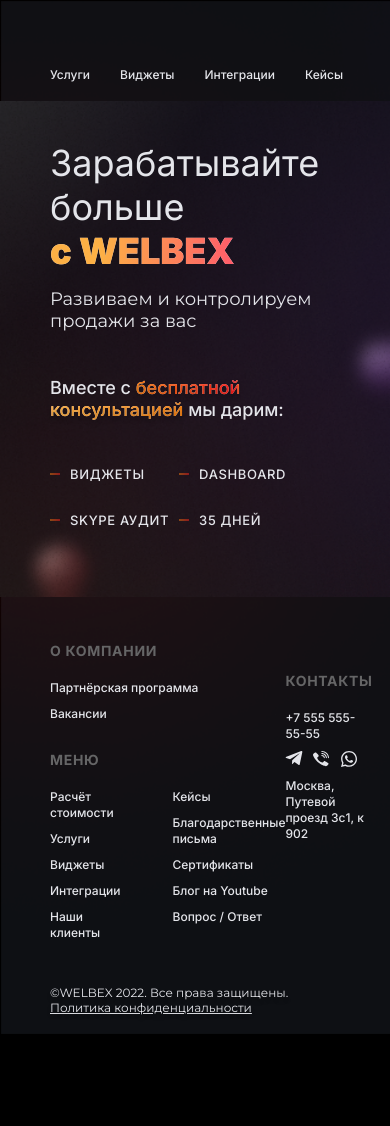
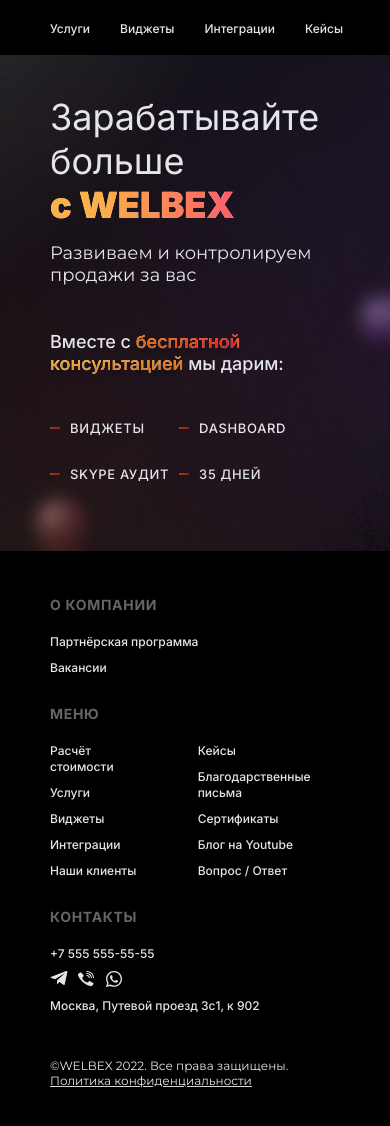
Before and after one commit to alexmegadrive/welbex-landing, a React (Vite) app: page / in a window 390 px wide. Shown: the top 1126 px of the page. Before the commit the page ends 1095 px from the top, so only its background shows below. Built offline with nearby package versions, Linux system fonts and the light colour scheme.

Commit message:
fix: remove z index

```diff
--- a/src/components/Footer/footer.scss
+++ b/src/components/Footer/footer.scss
@@ -72,6 +72,9 @@
   .footer {
     margin: 45px auto 0 auto !important;
   }
+  .footer__main {
+    flex-direction: column;
+  }
   .footer * {
     text-align: left !important;
     justify-content: flex-start !important;
--- a/src/index.scss
+++ b/src/index.scss
@@ -58,7 +58,7 @@
 }
 
 .ball {
-  z-index: -1;
+  // z-index: -1;
   position: absolute;
   border-radius: 100%;
   opacity: 0.7;
@@ -149,7 +149,7 @@
 }
 
 @media only screen and (min-width: 0px) and (max-width: 1200px) {
-  body {
+  .body {
     height: auto !important;
     padding: 0px 0px 60px 0px !important;
     background: black;
```
